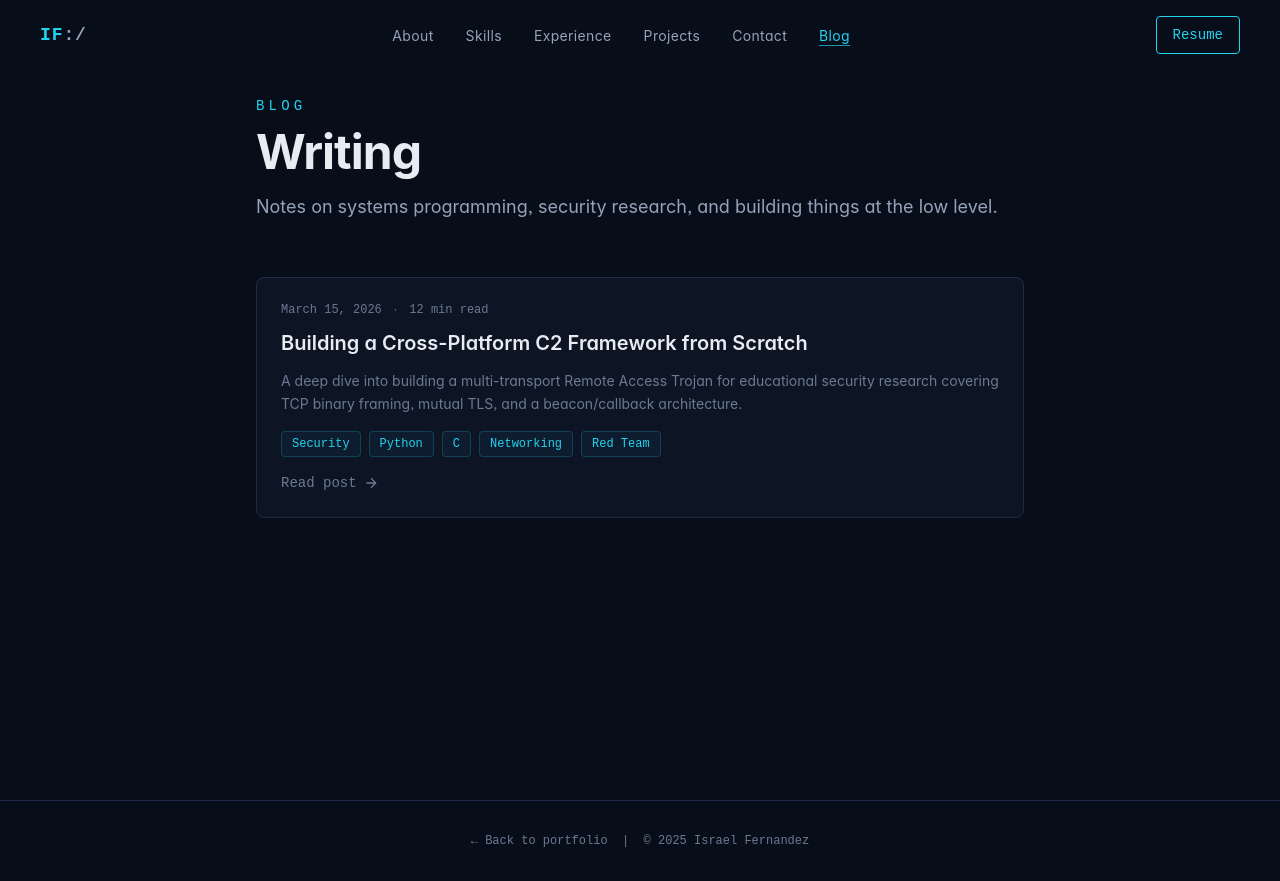
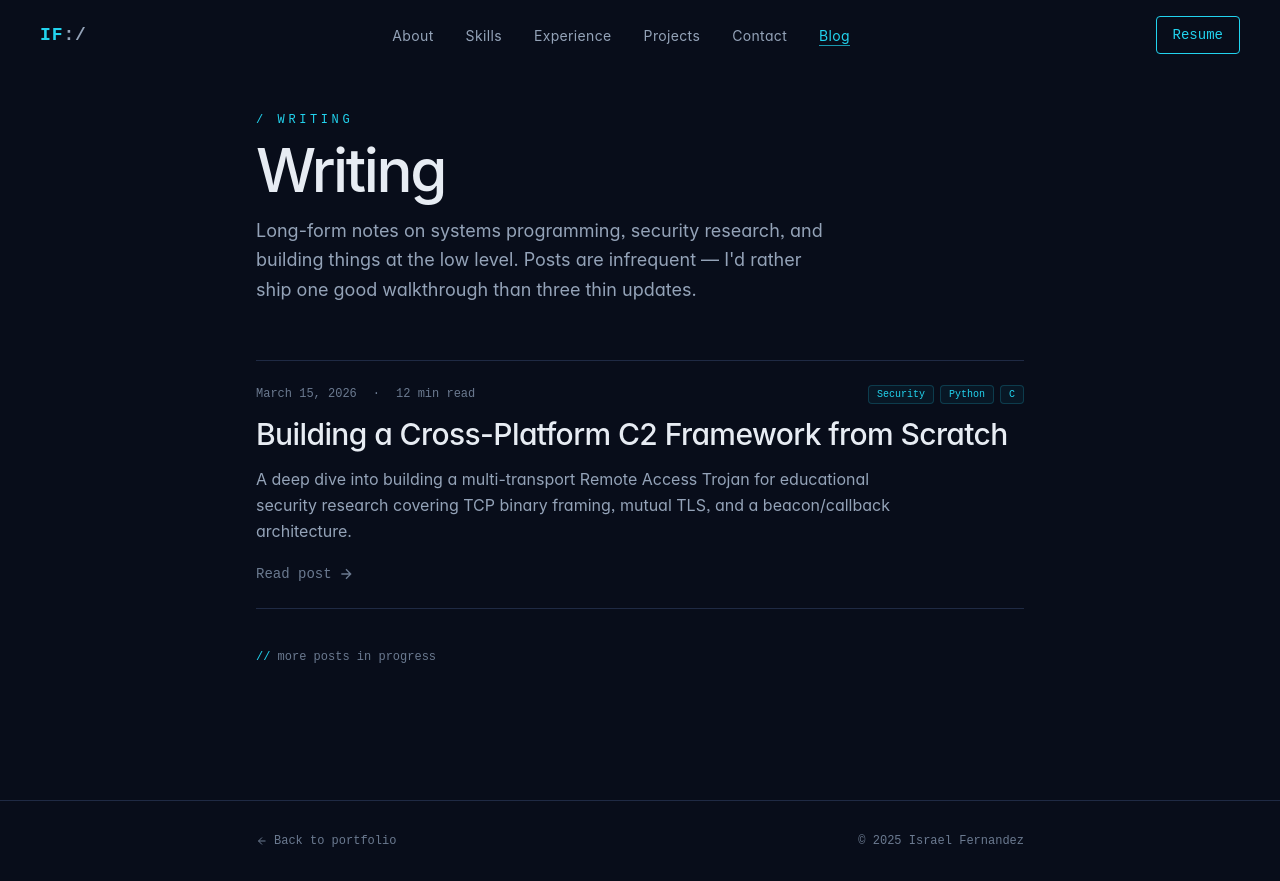
Before and after one commit to iFernandez96/PersonalWebsite, a SvelteKit app: page /blog in a window 1280 px wide. Built offline with nearby package versions, Linux system fonts and the light colour scheme.

Commit message:
* Updated blog index with editorial post-row layout SEO meta and in-progress hint

```diff
--- a/src/routes/blog/+page.svelte
+++ b/src/routes/blog/+page.svelte
@@ -2,98 +2,111 @@
 	import { posts, formatDate } from '$lib/posts';
 	import Navbar from '$lib/components/Navbar.svelte';
 	import BackToTop from '$lib/components/BackToTop.svelte';
+
+	const title = 'Writing — Israel Fernandez';
+	const description =
+		'Technical writing on systems programming, embedded firmware, and Android security research.';
 </script>
 
 <svelte:head>
-	<title>Blog — Israel Fernandez</title>
-	<meta name="description" content="Technical writing on systems programming, security research, and offensive tooling." />
+	<title>{title}</title>
+	<meta name="description" content={description} />
+	<meta name="robots" content="index, follow" />
+	<link rel="canonical" href="https://israel-fernandez.com/blog" />
+	<meta property="og:type" content="website" />
+	<meta property="og:title" content={title} />
+	<meta property="og:description" content={description} />
+	<meta property="og:url" content="https://israel-fernandez.com/blog" />
+	<meta property="og:image" content="https://israel-fernandez.com/og-image.png" />
+	<meta name="twitter:card" content="summary_large_image" />
+	<meta name="twitter:title" content={title} />
+	<meta name="twitter:description" content={description} />
+	<meta name="twitter:image" content="https://israel-fernandez.com/og-image.png" />
 </svelte:head>
 
 <Navbar />
 
-<main class="min-h-screen pt-24 pb-20 px-6 lg:px-10">
+<main id="main-content" class="min-h-screen pt-28 pb-20 px-6 lg:px-10">
 	<div class="max-w-3xl mx-auto">
-		<div class="mb-14">
-			<p class="font-mono text-[var(--color-accent-cyan)] text-sm tracking-[0.3em] mb-3">BLOG</p>
-			<h1 class="text-4xl md:text-5xl font-bold text-[var(--color-text-primary)] mb-4" style="letter-spacing: -0.02em;">
+		<header class="mb-14">
+			<p class="font-mono text-[var(--color-accent-cyan)] text-xs tracking-[0.3em] mb-3">/ WRITING</p>
+			<h1 class="text-5xl md:text-6xl font-medium text-[var(--color-text-primary)] mb-4" style="letter-spacing: -0.04em; line-height: 1;">
 				Writing
 			</h1>
-			<p class="text-[var(--color-text-secondary)] text-lg leading-relaxed">
-				Notes on systems programming, security research, and building things at the low level.
+			<p class="text-[var(--color-text-secondary)] text-lg leading-relaxed max-w-xl">
+				Long-form notes on systems programming, security research, and building things at the low level.
+				Posts are infrequent — I'd rather ship one good walkthrough than three thin updates.
 			</p>
-		</div>
+		</header>
 
-		<div class="flex flex-col gap-6">
-			{#each posts as post (post.slug)}
+		<ol class="flex flex-col">
+			{#each posts as post, i (post.slug)}
+				<li>
 					<a
 						href="/blog/{post.slug}"
-					class="blog-card group relative block rounded-lg p-6 border"
-					style="background: var(--color-bg-secondary); border-color: var(--color-border);"
+						class="post-row group relative block py-6 border-t"
+						class:border-b={i === posts.length - 1}
+						style="border-color: var(--color-border);"
 					>
-					<!-- Top accent line -->
-					<div
-						class="absolute top-0 left-0 right-0 h-0.5 rounded-t-lg opacity-0 group-hover:opacity-100 transition-opacity duration-300"
-						style="background: linear-gradient(90deg, var(--color-accent-cyan), var(--color-accent-indigo), transparent);"
-					></div>
-
-					<div class="flex flex-wrap items-center gap-3 mb-3">
-						<time class="font-mono text-xs text-[var(--color-text-muted)]">{formatDate(post.date)}</time>
-						<span class="text-[var(--color-text-muted)] text-xs">·</span>
-						<span class="font-mono text-xs text-[var(--color-text-muted)]">{post.readTime} min read</span>
-					</div>
-
-					<h2 class="text-xl font-semibold text-[var(--color-text-primary)] group-hover:text-[var(--color-accent-cyan)] transition-colors mb-3 leading-snug">
-						{post.title}
-					</h2>
-
-					<p class="text-[var(--color-text-muted)] text-sm leading-relaxed mb-4">
-						{post.summary}
-					</p>
-
-					<div class="flex flex-wrap gap-2">
-						{#each post.tags as tag (tag)}
+						<div class="flex flex-wrap items-baseline gap-x-4 gap-y-1 mb-3 font-mono text-xs">
+							<time class="text-[var(--color-text-muted)]">{formatDate(post.date)}</time>
+							<span class="text-[var(--color-text-muted)]">·</span>
+							<span class="text-[var(--color-text-muted)]">{post.readTime} min read</span>
+							<div class="flex flex-wrap gap-1.5 ml-auto">
+								{#each post.tags.slice(0, 3) as tag (tag)}
 									<span
-								class="px-2.5 py-1 rounded text-xs font-mono border"
-								style="color: var(--color-accent-cyan); border-color: rgba(34,211,238,0.2); background: rgba(34,211,238,0.05);"
+										class="px-2 py-0.5 rounded text-[10px]"
+										style="color: var(--color-accent-cyan); border: 1px solid rgba(34,211,238,0.2); background: rgba(34,211,238,0.05);"
 									>
 										{tag}
 									</span>
 								{/each}
 							</div>
+						</div>
 
-					<div class="flex items-center gap-1.5 mt-4 text-[var(--color-text-muted)] group-hover:text-[var(--color-accent-cyan)] transition-colors text-sm font-mono">
+						<h2 class="post-title text-2xl md:text-3xl font-medium text-[var(--color-text-primary)] mb-3 leading-tight transition-colors" style="letter-spacing: -0.02em;">
+							{post.title}
+						</h2>
+
+						<p class="text-[var(--color-text-secondary)] leading-relaxed mb-4 max-w-2xl">
+							{post.summary}
+						</p>
+
+						<span class="inline-flex items-center gap-1.5 text-[var(--color-text-muted)] group-hover:text-[var(--color-accent-cyan)] transition-colors text-sm font-mono">
 							Read post
-						<svg class="w-4 h-4 group-hover:translate-x-0.5 transition-transform" fill="none" stroke="currentColor" stroke-width="2" viewBox="0 0 24 24">
+							<svg class="w-4 h-4 group-hover:translate-x-0.5 transition-transform" aria-hidden="true" fill="none" stroke="currentColor" stroke-width="2" viewBox="0 0 24 24">
 								<path d="M5 12h14M12 5l7 7-7 7" />
 							</svg>
-					</div>
+						</span>
 					</a>
+				</li>
 			{/each}
-		</div>
+		</ol>
 
 		{#if posts.length === 0}
 			<p class="text-[var(--color-text-muted)] text-center py-16 font-mono">No posts yet.</p>
+		{:else if posts.length < 3}
+			<p class="font-mono text-xs text-[var(--color-text-muted)] mt-10">
+				<span class="text-[var(--color-accent-cyan)]">//</span> more posts in progress
+			</p>
 		{/if}
 	</div>
 </main>
 
-<footer class="border-t py-8 px-6 text-center" style="border-color: var(--color-border);">
-	<p class="font-mono text-xs text-[var(--color-text-muted)]">
-		<a href="/" class="hover:text-[var(--color-accent-cyan)] transition-colors">← Back to portfolio</a>
-		&nbsp;|&nbsp;
-		© {new Date().getFullYear()} Israel Fernandez
-	</p>
+<footer class="border-t py-8 px-6" style="border-color: var(--color-border);">
+	<div class="max-w-3xl mx-auto flex flex-col sm:flex-row items-center justify-between gap-3">
+		<a href="/" class="font-mono text-xs text-[var(--color-text-muted)] hover:text-[var(--color-accent-cyan)] transition-colors inline-flex items-center gap-1.5">
+			<svg class="w-3 h-3" aria-hidden="true" viewBox="0 0 24 24" fill="none" stroke="currentColor" stroke-width="2"><path d="M19 12H5M12 5l-7 7 7 7"/></svg>
+			Back to portfolio
+		</a>
+		<p class="font-mono text-xs text-[var(--color-text-muted)]">© {new Date().getFullYear()} Israel Fernandez</p>
+	</div>
 </footer>
 
 <BackToTop />
 
 <style>
-	.blog-card {
-		transition: border-color 0.25s, box-shadow 0.25s, transform 0.25s;
-	}
-	.blog-card:hover {
-		border-color: rgba(34, 211, 238, 0.3) !important;
-		box-shadow: 0 8px 32px rgba(34, 211, 238, 0.06);
-		transform: translateY(-2px);
+	.post-row:hover .post-title {
+		color: var(--color-accent-cyan);
 	}
 </style>
```
Lines whose indentation alone changed are shown as unchanged.
